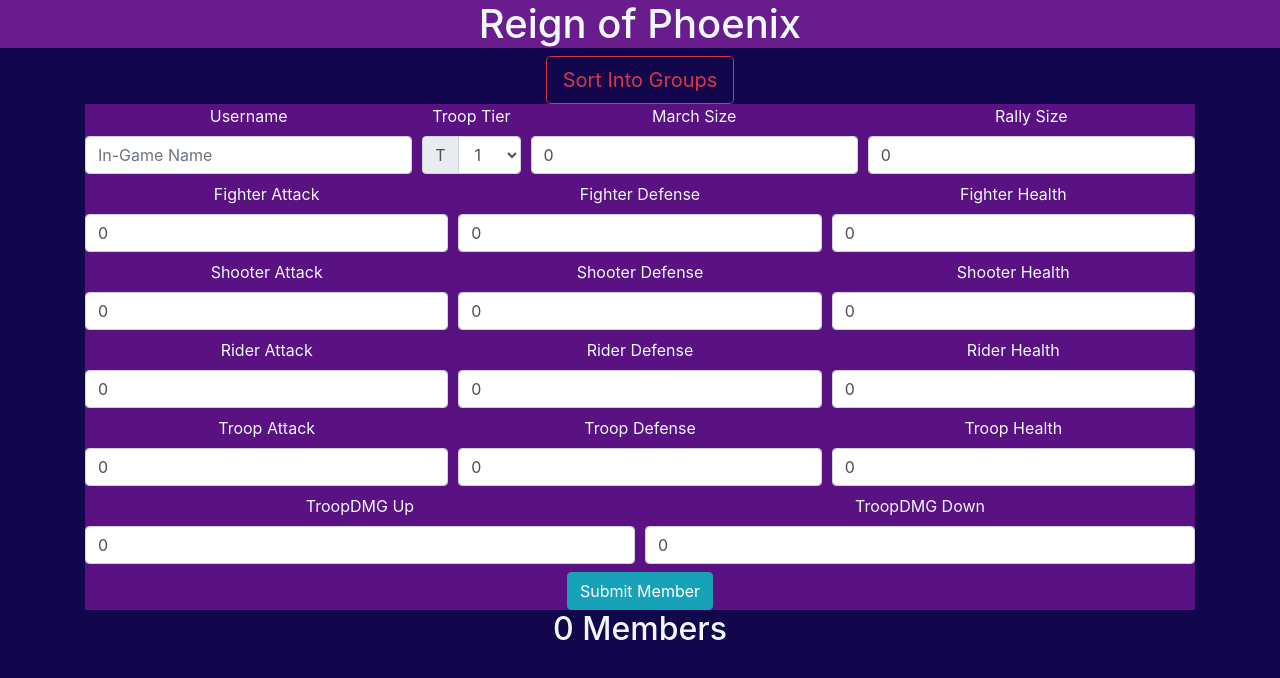
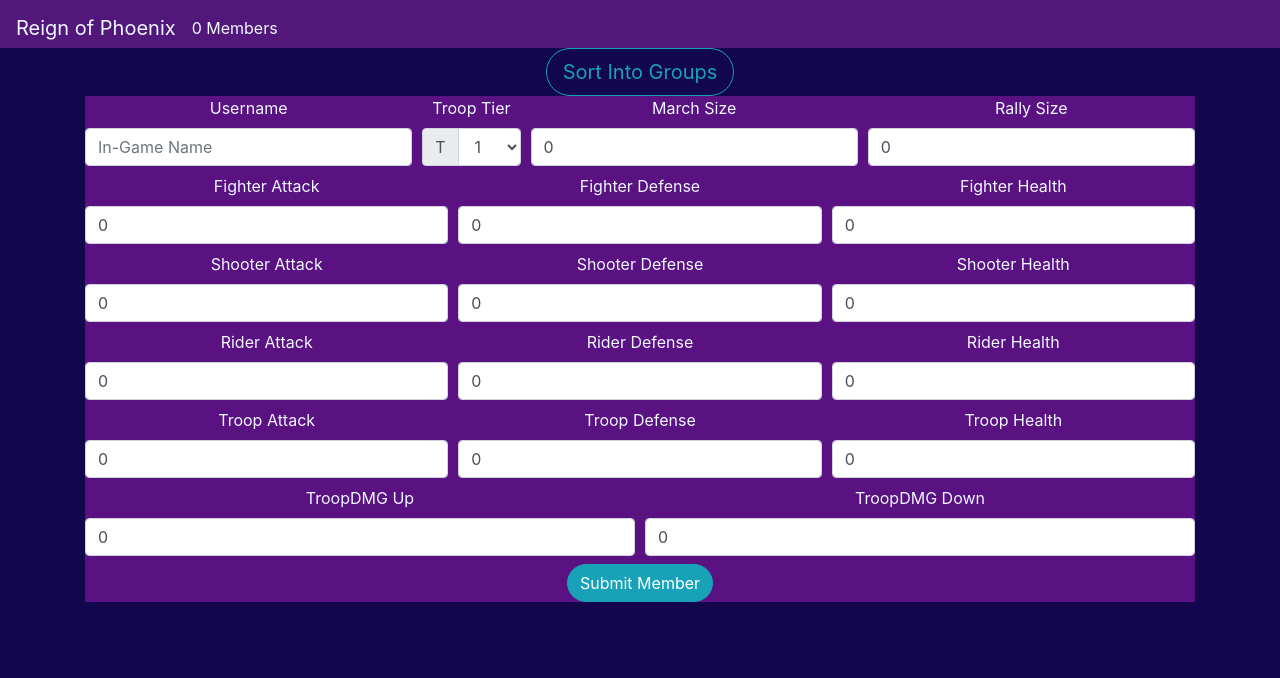
Before and after one commit to Dizzion/rop-app, a React (Create React App) app: page / in a window 1280 px wide. Shown: the top 678 px of the page. Built offline with nearby package versions, Linux system fonts and the light colour scheme.

Commit message:
changed styling and added tags to some components for styling

```diff
--- a/src/App.scss
+++ b/src/App.scss
@@ -1,9 +1,6 @@
 .App {
   text-align: center;
   h2 {
-    color: aliceblue;
-  }
-  CardGroup {
     color: aliceblue;
   }
 }
@@ -14,3 +11,10 @@ Form {
     color: aliceblue;
   }
 }
+
+.btn-lg {
+  border-radius: 3rem;
+}
+.btn-info {
+  border-radius: 3rem;
+}
--- a/src/App.tsx
+++ b/src/App.tsx
@@ -36,10 +36,9 @@ const App: React.FC = () => {
 
   return (
     <div className="App">
-      <Header />
+      <Header num={members.length}/>
       <CardContainer createGroups={createGroups} cards={cards} />
       <NewMember onAddMember={memberAddHandler} />
-      <h2>{members.length} Members</h2>
     </div>
   );
 };
--- a/src/Components/CardContainer.tsx
+++ b/src/Components/CardContainer.tsx
@@ -4,14 +4,14 @@ import { Container, Row, Button } from "react-bootstrap";
 const CardContainer: React.FC<any> = props => {
 
   return (
-    <div>
-      <Button variant="outline-danger" size="lg" onClick={props.createGroups}>
+      <>
+      <Button variant="outline-info" size="lg" onClick={props.createGroups} className="sortButton">
         Sort Into Groups
       </Button>
       <Container fluid>
         <Row>{props.cards ? props.cards : ''}</Row>
       </Container>
-    </div>
+      </>
   );
 };
 
--- a/src/Components/Header.scss
+++ b/src/Components/Header.scss
@@ -1,7 +1,10 @@
 .header {
-    background-color: rgba(238, 63, 238, 0.397);
-    h1 {
+    background-color: rgba(238, 63, 238, 0.288);
+    padding-bottom: 0rem;
+    .name {
         color: aliceblue;
     }
-
+    .name:hover {
+        color: aliceblue;
+    }
 }
--- a/src/Components/Header.tsx
+++ b/src/Components/Header.tsx
@@ -1,11 +1,13 @@
 import React from 'react';
+import { Navbar } from 'react-bootstrap';
 import "./Header.scss";
 
-function Header() {
+const Header: React.FC<any> = props => {
     return (
-        <div className="header">
-            <h1>Reign of Phoenix</h1>
-        </div>
+        <Navbar className="header" sticky="top">
+            <Navbar.Brand className="name justify-content-center" href="#home">Reign of Phoenix</Navbar.Brand>
+            <Navbar.Text className="name">{props.num} Members</Navbar.Text>
+        </Navbar>
     );
 }
 
--- a/src/Components/NewMember.tsx
+++ b/src/Components/NewMember.tsx
@@ -169,7 +169,6 @@ class NewMember extends React.Component<NewMemberProps, Player> {
 
   render() {
     return (
-      <div>
         <Container fluid="sm">
           <Form onSubmit={this.handleSubmit}>
             <Form.Row className="align-items-center">
@@ -415,7 +414,6 @@ class NewMember extends React.Component<NewMemberProps, Player> {
             </Button>
           </Form>
         </Container>
-      </div>
     );
   }
 }
```
